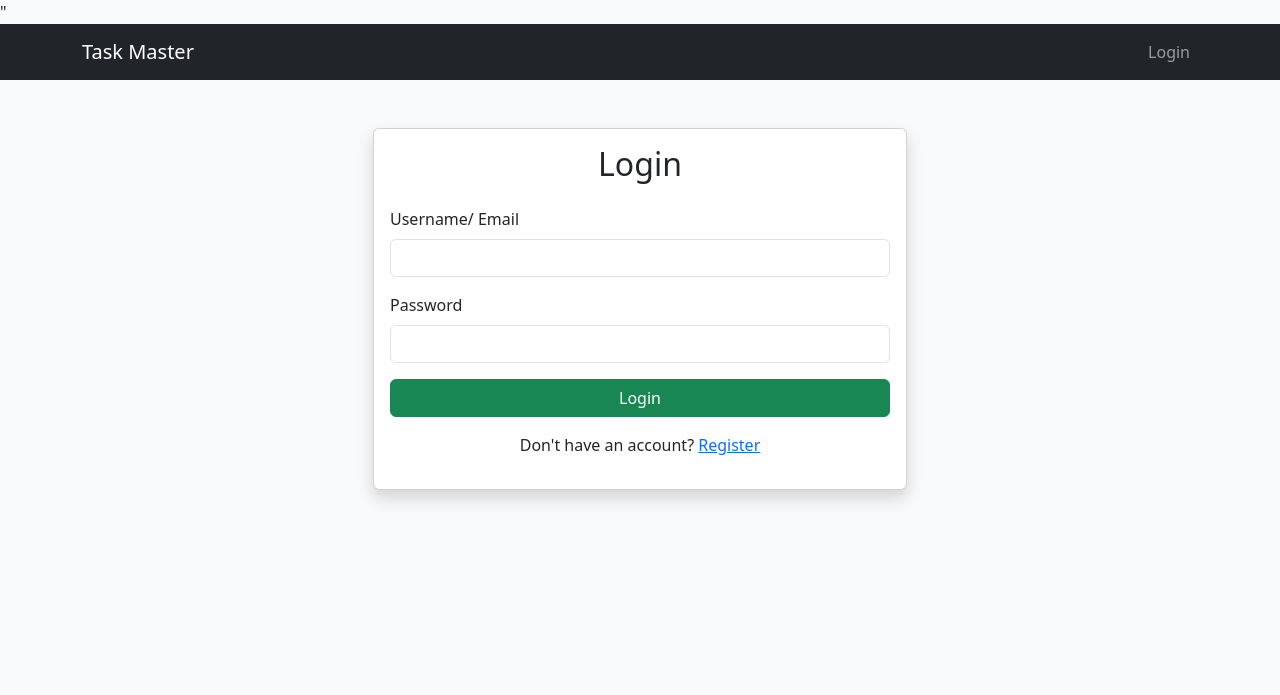
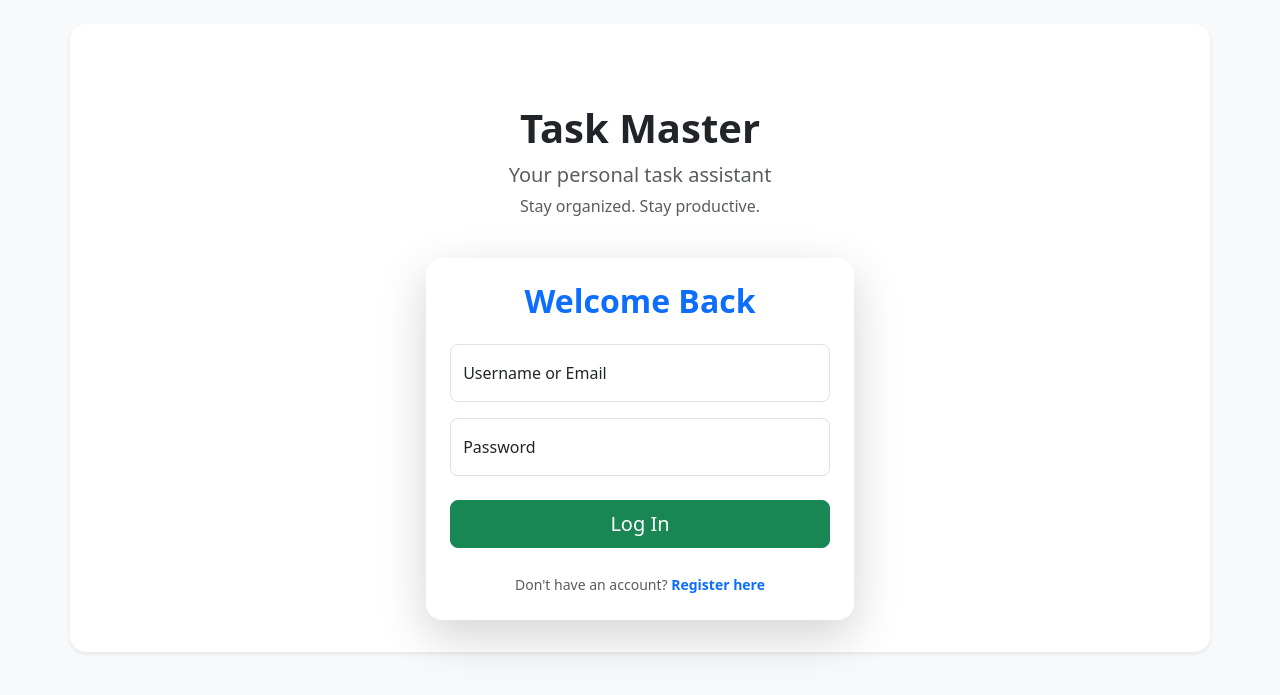
Before and after one commit to kain240/task_manager, a Flask app: page / in a window 1280 px wide. Shown: the top 695 px of the page. Run offline with Flask 3, Linux system fonts and the light colour scheme.

Commit message:
updated ui and added notification feature

```diff
--- a/app.py
+++ b/app.py
@@ -1,13 +1,9 @@
 from flask import Flask, render_template, request, redirect, url_for, flash
-from flask_sqlalchemy import SQLAlchemy
-from flask_login import LoginManager, UserMixin, login_user, login_required, logout_user, current_user
-
-# LoginManager: It controls how users log in and where to redirect unauthorized users.
-# UserMixin: A helper class: is_authenticated, is_active, get_id etc.
-
+from flask_login import LoginManager, login_user, login_required, logout_user, current_user
 from werkzeug.security import generate_password_hash, check_password_hash
-from datetime import datetime, date, timedelta
-from models import db, User, Task
+from datetime import datetime
+from models import db, User, Task, Notifications
+from routes import check_and_create_overdue_notifications
 
 app = Flask(__name__)
 
@@ -27,7 +23,6 @@ def load_user(user_id):
     return User.query.get(int(user_id))
 
 
-
 @app.route('/register', methods=['GET', 'POST'])
 def register():
 
@@ -36,7 +31,7 @@ def register():
         email = request.form['email']
         password = request.form['password']
 
-        if User.query.filter_by(username = username).first():
+        if User.query.filter_by(username=username).first():
             flash('Username taken! Try another.', 'error')
             return redirect(url_for('register'))
         if User.query.filter_by(email = email).first():
@@ -80,12 +75,23 @@ def login():
 @login_required
 def logout():
     logout_user()
-    return redirect(url_for('login'))
+    flash("You have been successfully logged out.", "success")
+    return render_template('logout.html')
+
+
+@app.context_processor
+def inject_notifications():
+    if current_user.is_authenticated:
+        notifications = Notifications.query.filter_by(user_id=current_user.id).first()
+        return dict(notifications=notifications)
+    return {}
 
 
 @app.route('/dashboard')
 @login_required
 def dashboard():
+    check_and_create_overdue_notifications()
+
     tasks = Task.query.filter_by(user_id=current_user.id).all()
     return render_template('dashboard.html', tasks=tasks)
 
--- a/templates/base.html
+++ b/templates/base.html
@@ -3,32 +3,86 @@
 <head>
     <meta charset="UTF-8">
     <meta name="viewport"
-          content="width=device-width, user-scalable=no, initial-scale=1.0, maximum-scale=1.0, minimum-scale=1.0">
+          content="width=device-width, initial-scale=1.0, maximum-scale=1.0">
     <meta http-equiv="X-UA-Compatible" content="ie=edge">
-    <title>TaskManager</title>
-    <link href="https://cdn.jsdelivr.net/npm/bootstrap@5.3.3/dist/css/bootstrap.min.css" rel="stylesheet">"
+    <title>Task Manager</title>
+    <link href="https://cdn.jsdelivr.net/npm/bootstrap@5.3.3/dist/css/bootstrap.min.css" rel="stylesheet">
+    <style>
+        body {
+            background-color: #f8f9fa;
+        }
+        .navbar-brand {
+            font-weight: bold;
+            font-size: 1.5rem;
+        }
+        .navbar-nav .nav-link {
+            color: #f8f9fa;
+            transition: color 0.3s ease;
+        }
+        .navbar-nav .nav-link:hover {
+            color: #ffc107;
+        }
+        .alert {
+            box-shadow: 0 0.25rem 0.75rem rgba(0, 0, 0, 0.05);
+            border-radius: 0.5rem;
+        }
+        .main-container {
+            padding: 2rem 1rem;
+            border-radius: 1rem;
+        }
+    </style>
 </head>
-<body class="bg-light">
-    <nav class="navbar navbar-expand-lg navbar-dark bg-dark">
+<body>
+
+    {% if not hide_navbar %}
+    <nav class="navbar navbar-expand-lg navbar-dark bg-dark shadow-sm">
         <div class="container">
             <a href="{{ url_for('dashboard') }}" class="navbar-brand">Task Master</a>
-            <div class="navbar-nav">
+            <div class="navbar-nav ms-auto align-items-center">
+
     {% if current_user.is_authenticated %}
+
+        <!-- Notification Bell Dropdown -->
+        <div class="nav-item dropdown me-3">
+            <a class="nav-link dropdown-toggle position-relative" href="#" id="notificationDropdown" role="button" data-bs-toggle="dropdown" aria-expanded="false">
+                🔔
+                {% if current_user.notifications|length > 0 %}
+                <span class="position-absolute top-0 start-100 translate-middle badge rounded-pill bg-danger">
+                    {{ current_user.notifications|length }}
+                    <span class="visually-hidden">unread notifications</span>
+                </span>
+                {% endif %}
+            </a>
+            <ul class="dropdown-menu dropdown-menu-end" aria-labelledby="notificationDropdown" style="max-height: 300px; overflow-y: auto;">
+                {% if current_user.notifications %}
+                    {% for note in current_user.notifications %}
+                        <li><a class="dropdown-item" href="#">{{ note.message }}</a></li>
+                    {% endfor %}
+                {% else %}
+                    <li><span class="dropdown-item text-muted">No new notifications</span></li>
+                {% endif %}
+            </ul>
+        </div>
+
+        <!-- Logout -->
         <a href="{{ url_for('logout') }}" class="nav-link">Logout</a>
+
     {% else %}
         <a href="{{ url_for('login') }}" class="nav-link">Login</a>
     {% endif %}
 </div>
+
         </div>
     </nav>
+    {% endif %}
 
-    <div class="container mt-4">
+    <div class="container mt-4 main-container bg-white shadow-sm">
         {% with messages = get_flashed_messages(with_categories=true) %}
             {% if messages %}
                 {% for category, message in messages %}
-                <div class="alert alert-{{ category }} alert-dismissible fade show">
+                    <div class="alert alert-{{ category }} alert-dismissible fade show" role="alert">
                         {{ message }}
-                    <button type="button" class="btn-close" data-bs-dismiss="alert"></button>
+                        <button type="button" class="btn-close" data-bs-dismiss="alert" aria-label="Close"></button>
                     </div>
                 {% endfor %}
             {% endif %}
@@ -38,6 +92,5 @@
     </div>
 
     <script src="https://cdn.jsdelivr.net/npm/bootstrap@5.3.3/dist/js/bootstrap.bundle.min.js"></script>
-
 </body>
 </html>
--- a/templates/login.html
+++ b/templates/login.html
@@ -1,35 +1,48 @@
 {% extends "base.html" %}
+{% set hide_navbar = True %}
 
 {% block content %}
-<div class="container mt-5">
-        <div class="row justify-content-center">
-            <div class="col-md-6">
-                <div class="card shadow">
-                    <div class="card-body">
-                        <h2 class="card-title text-center mb-4">Login</h2>
+<div class="container mt-5 d-flex flex-column align-items-center">
 
-                        <form method="post">
-                            <div class="mb-3">
-                                <label for="username-email" class="form-label">Username/ Email</label>
-                                <input type="text" class="form-control" id="username-email" name="username-email">
-                            </div>
-                            <div class="mb-3">
-                                <label for="password" class="form-label">Password</label>
-                                <input type="password" class="form-control" id="password" name="password">
-                            </div>
-                            <div class="d-grid gap-2">
-                                <button type="submit" class="btn btn-success">Login</button>
-                            </div>
-                        </form>
+    <!-- App Title and Description -->
+    <div class="text-center mb-4">
+        <h1 class="fw-bold text-dark">Task Master</h1>
+        <p class="text-muted fs-5 mb-1">Your personal task assistant</p>
+        <p class="text-muted fs-6">Stay organized. Stay productive.</p>
+    </div>
 
-                        <div class="mt-3 text-center">
-                            <p>Don't have an account? <a href="{{ url_for('register') }}">Register</a></p>
+    <!-- Login Card -->
+    <div class="row justify-content-center w-100">
+        <div class="col-md-6 col-lg-5">
+            <div class="card shadow-lg border-0 rounded-4">
+                <div class="card-body p-4">
+                    <h2 class="card-title text-center mb-4 fw-bold text-primary">Welcome Back</h2>
 
+                    <form method="post">
+                        <div class="form-floating mb-3">
+                            <input type="text" class="form-control rounded-3" id="username-email" name="username-email" placeholder="Username or Email">
+                            <label for="username-email">Username or Email</label>
                         </div>
+
+                        <div class="form-floating mb-4">
+                            <input type="password" class="form-control rounded-3" id="password" name="password" placeholder="Password">
+                            <label for="password">Password</label>
+                        </div>
+
+                        <div class="d-grid">
+                            <button type="submit" class="btn btn-success btn-lg rounded-3">Log In</button>
+                        </div>
+                    </form>
+
+                    <div class="text-center mt-4">
+                        <small class="text-muted">
+                            Don't have an account?
+                            <a href="{{ url_for('register') }}" class="text-decoration-none fw-semibold">Register here</a>
+                        </small>
                     </div>
                 </div>
             </div>
         </div>
     </div>
-
+</div>
 {% endblock %}
```
Also changed, not shown: models.py (+9 -0 lines), routes.py (added, +23 -0 lines), scripts/email_to_task.py (+8 -1 lines), templates/logout.html (added, +16 -0 lines), templates/register.html (+40 -26 lines). Lines whose indentation alone changed are shown as unchanged.
